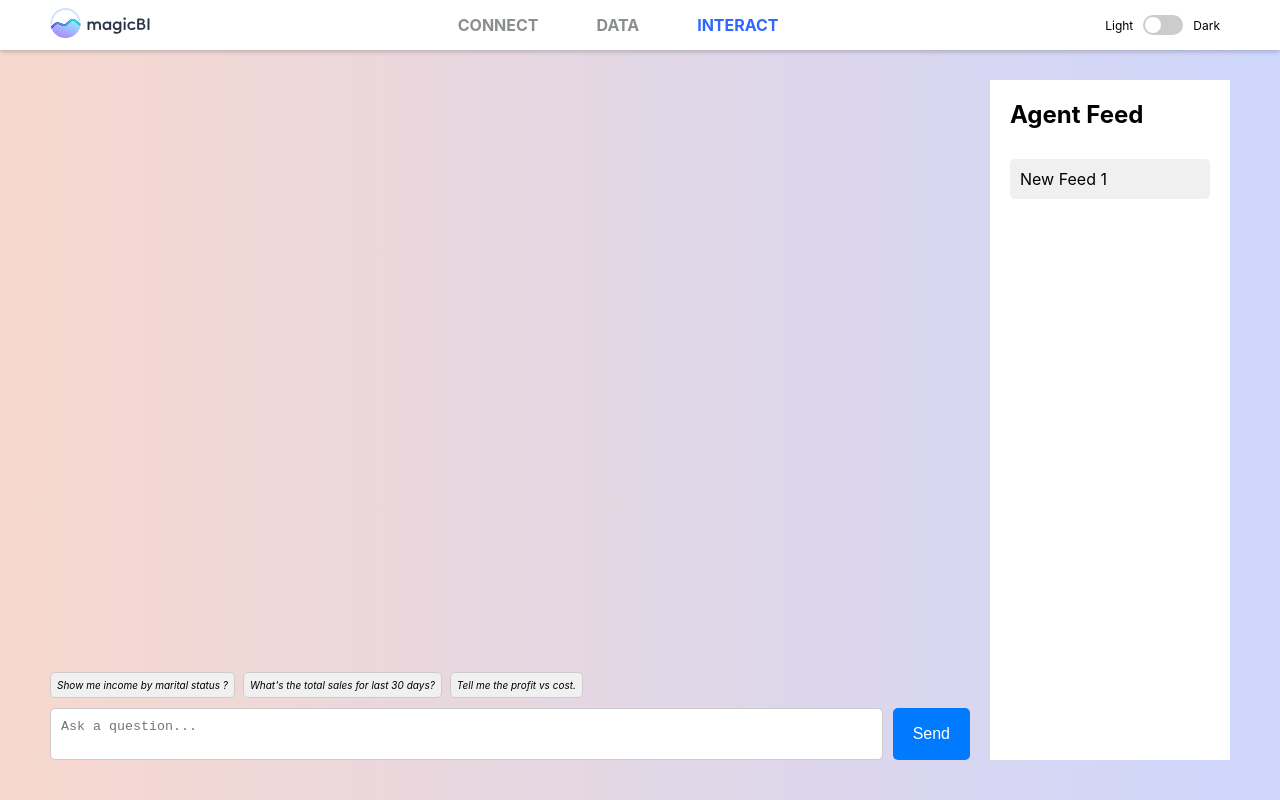
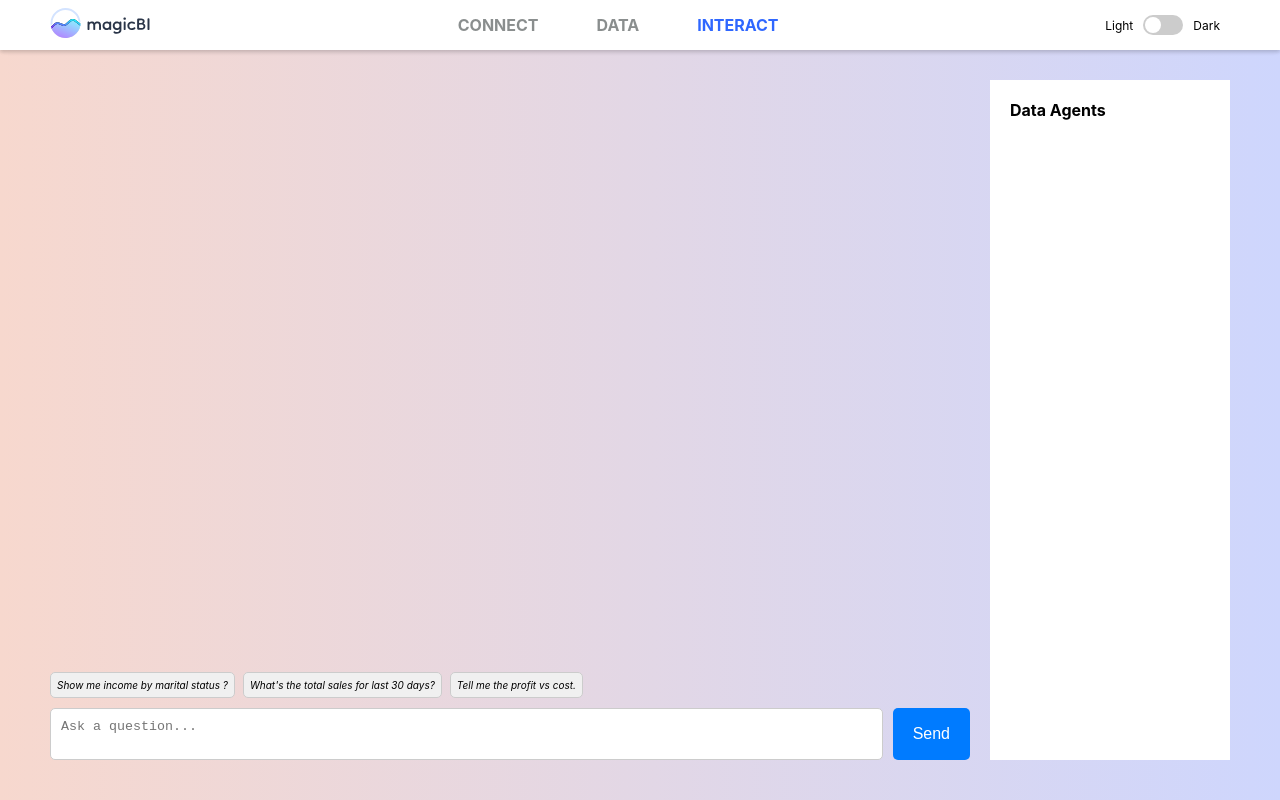
Before and after one commit to abhisheksaini333/llm-analytics-web-react, a React (Create React App) app: page /interact in a window 1280 px wide. Built offline with nearby package versions, Linux system fonts and the light colour scheme.

Commit message:
fixed the agentic flow

```diff
--- a/src/components/agenticFeed/index.tsx
+++ b/src/components/agenticFeed/index.tsx
@@ -1,16 +1,31 @@
 import React, { useEffect, useState } from 'react';
 import './styles.css';
 
-const AgenticFeed: React.FC = () => {
-    const [items, setItems] = useState<string[]>([]);
+interface AgenticFeedProps {
+    queryResponse: any;
+    loading: boolean;
+}
+
+const AgenticFeed: React.FC<AgenticFeedProps> = ({ queryResponse, loading }) => {
     const [newItem, setNewItem] = useState<string | null>(null);
+    const [items, setItems] = useState<any[]>([]);
+    const [animatedItems, setAnimatedItems] = useState<any[]>([]);
 
     useEffect(() => {
+        if (queryResponse?.steps) {
+            setItems(queryResponse.steps);
+        }
+    }, [queryResponse]);
+
+    useEffect(() => {
+        if (items.length === 0) return;
+
         const interval = setInterval(() => {
-            const newItem = `New Feed ${items.length + 1}`;
-            setItems((prevItems) => [newItem, ...prevItems]);
-            setNewItem(newItem);
-        }, 3000);
+            setAnimatedItems((prevItems) => {
+                if (prevItems.length >= items.length) return prevItems;
+                return [...prevItems, items[prevItems.length]];
+            });
+        }, 2000);
 
         return () => clearInterval(interval);
     }, [items]);
@@ -25,15 +40,24 @@ const AgenticFeed: React.FC = () => {
         }
     }, [newItem]);
 
+    if (loading) {
+        setTimeout(() => {
+            setAnimatedItems([]);
+        }, 0);
+        return <></>;
+    }
+
     return (
         <div className="agentic-feed">
             <div className="feed-items">
-                {items.map((item, index) => (
+                {animatedItems.map((item, index) => (
                     <div
                         key={index}
-                        className={`feed-item ${newItem === item ? 'slide-in' : ''}`}
+                        className={`feed-item ${index < animatedItems.length ? 'slide-in' : ''}`}
+                        // className={`feed-item ${newItem === item ? 'slide-in' : ''}`}
                     >
-                        {item}
+                        <div>Agent: {item?.agent}</div>
+                        <div>Instruction: {item?.instruction}</div>
                     </div>
                 ))}
             </div>
--- a/src/components/interaction/chatPanel/chartTableToggle.tsx
+++ b/src/components/interaction/chatPanel/chartTableToggle.tsx
@@ -14,7 +14,7 @@ export const TableChartToggle: React.FC<TableChartToggleProps> = ({ data }) => {
 
     return (
         <div style={{ position: 'relative', padding: '16px', paddingTop: '0' }}>
-            <div style={{ position: 'absolute', top: '10px', right: '-18px' }}>
+            <div style={{ position: 'absolute', top: '0px', right: '-18px' }}>
                 <button
                     onClick={() => setShowChart(!showChart)}
                     style={{
--- a/src/components/interaction/chatPanel/index.tsx
+++ b/src/components/interaction/chatPanel/index.tsx
@@ -10,35 +10,6 @@ import magicBI from '../../../assets/icons/MagicBI.jpg';
 import BarChart from '../../charts/vega';
 import { TableChartToggle } from './chartTableToggle';
 
-const spec = {
-    "width": 400,
-    "height": 200,
-    "data": [{ "name": "table" }],
-    "signals": [
-        {
-            "name": "tooltip",
-            "value": {},
-            "on": [
-                { "events": "rect:mouseover", "update": "datum" },
-                { "events": "rect:mouseout", "update": "{}" }
-            ]
-        }
-    ],
-}
-
-const barData = {
-    table: [
-        { a: 'A', b: 28 },
-        { a: 'B', b: 55 },
-        { a: 'C', b: 43 },
-        { a: 'D', b: 91 },
-        { a: 'E', b: 81 },
-        { a: 'F', b: 53 },
-        { a: 'G', b: 19 },
-        { a: 'H', b: 87 },
-        { a: 'I', b: 52 },
-    ],
-}
 
 interface ChatPanelProps {
     onQuerySend: (query: string) => void;
@@ -61,8 +32,10 @@ const ChatPanel: React.FC<ChatPanelProps> = ({ onQuerySend, queryResponse, loadi
 
     useEffect(() => {
         if (isExpect) {
-            setMessages(prevMessages => [...prevMessages, { text: 'This is a bot response.', sender: 'bot', type: 'table', tableData: queryResponse?.table_data }]);
-            setIsExpect(false);
+            setTimeout(() => {
+                setMessages(prevMessages => [...prevMessages, { text: 'This is a bot response.', sender: 'bot', type: 'table', tableData: queryResponse?.table_data }]);
+                setIsExpect(false);
+            }, 7000);
         }
     }, [queryResponse]);
 
@@ -72,13 +45,10 @@ const ChatPanel: React.FC<ChatPanelProps> = ({ onQuerySend, queryResponse, loadi
         onQuerySend(input);
         setIsExpect(true);
 
-        // Add user message
         setMessages([...messages, { text: input, sender: 'user' }]);
         setInput('');
 
-        // Simulate bot response
         setTimeout(() => {
-            // setMessages(prevMessages => [...prevMessages, { text: 'This is a bot response.', sender: 'bot' }]);
             scrollToBottom();
         }, 0);
     };
@@ -119,7 +89,6 @@ const ChatPanel: React.FC<ChatPanelProps> = ({ onQuerySend, queryResponse, loadi
                             {
                                 msg.sender === 'bot' &&
                                 <div className='bot-icon'>
-                                    {/* <BotIcon /> */}
                                     <img src={magicBI} alt='bot' />
                                 </div>
                             }
@@ -144,10 +113,9 @@ const ChatPanel: React.FC<ChatPanelProps> = ({ onQuerySend, queryResponse, loadi
                         </div>
                     ))}
                     {
-                        loading && isExpect &&
+                        isExpect &&
                         <div className='wait-mode'>
                             <div className='bot-icon'>
-                                {/* <BotIcon /> */}
                                 <img src={magicBI} alt='bot' />
                             </div>
                             <div className='wait-cursor'>
@@ -155,10 +123,6 @@ const ChatPanel: React.FC<ChatPanelProps> = ({ onQuerySend, queryResponse, loadi
                             </div>
                         </div>
                     }
-                    <div className="chat-message bot">
-                        {/* <VegaLite spec={spec} data={barData} /> */}
-
-                    </div>
                 </div>
                 <div className="suggested-queries">
                     {suggestedQueries.map((query, index) => (
--- a/src/components/interaction/workflowPanel/index.tsx
+++ b/src/components/interaction/workflowPanel/index.tsx
@@ -3,22 +3,17 @@ import AgenticFeed from '../../agenticFeed';
 import './styles.css';
 
 interface WorkflowPanelProps {
-    queryResponse: any;
+    queryResponse?: any;
+    loading: boolean;
 }
 
 
-const WorkflowPanel: React.FC<WorkflowPanelProps> = ({ queryResponse }) => {
-    // Dummy data for workflow feed
-    const workflowFeed = [
-        "Agent action 1",
-        "Agent action 2",
-        // Add more actions
-    ];
+const WorkflowPanel: React.FC<WorkflowPanelProps> = ({ queryResponse, loading }) => {
 
     return (
         <div className="workflow-panel">
-            <h2>Agent Feed</h2>
-            <AgenticFeed />
+            <h4>Data Agents</h4>
+            <AgenticFeed queryResponse={queryResponse} loading={loading}/>
             {/* <ul>
                 {workflowFeed.map((action, index) => (
                     <li key={index}>{action}</li>
--- a/src/components/interaction/workflowPanel/styles.css
+++ b/src/components/interaction/workflowPanel/styles.css
@@ -4,6 +4,6 @@
     overflow-y: scroll;
 }
 
-.workflow-panel h2 {
+.workflow-panel h4 {
     margin-top: 0;
 }
--- a/src/pages/playground/index.tsx
+++ b/src/pages/playground/index.tsx
@@ -45,7 +45,7 @@ const PlaygroundPage: React.FC = () => {
                     <ChatPanel onQuerySend={runQuery} queryResponse={queryResponse} loading={loading}/>
                 </div>
                 <div className="right-panel">
-                    <WorkflowPanel queryResponse={queryResponse} />
+                    <WorkflowPanel queryResponse={queryResponse} loading={loading}/>
                 </div>
             </div>
         </div>
```
